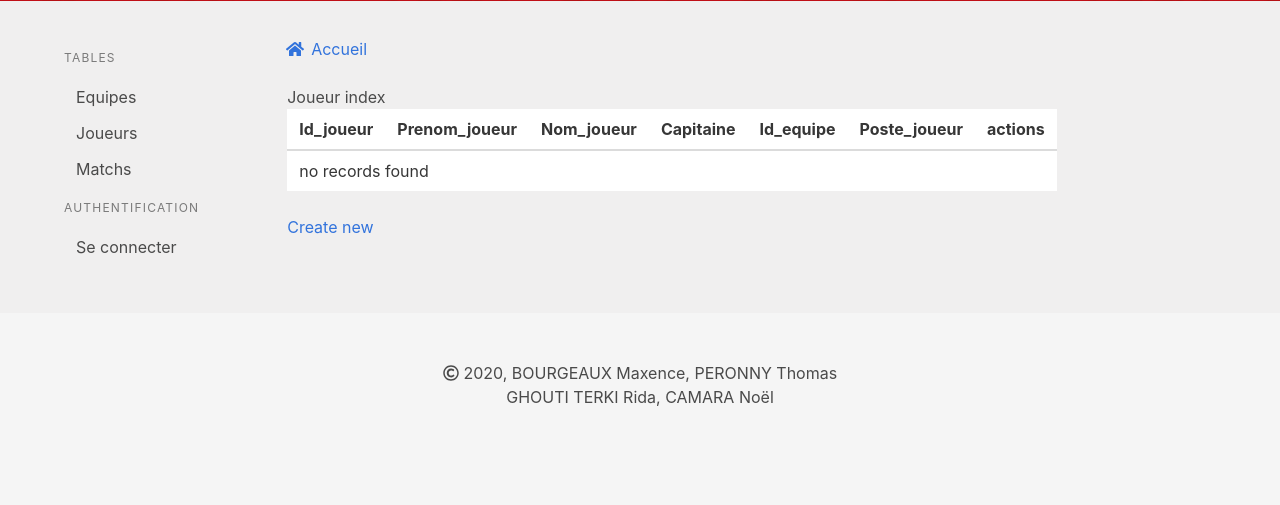
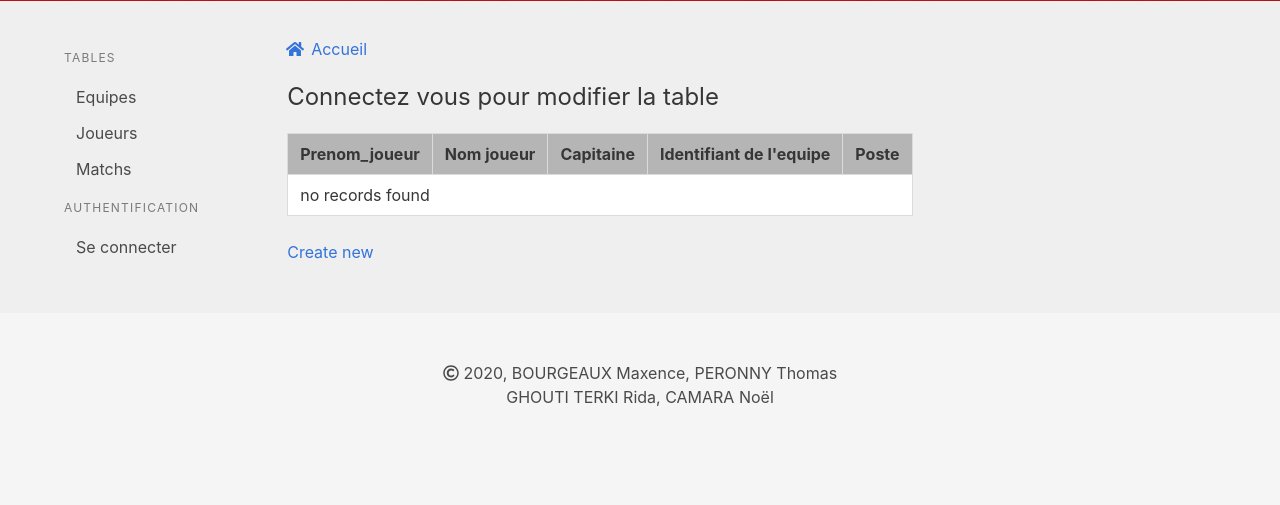
Before and after one commit to noelcamara/TP8-symfony, a Symfony app: template projet_BasketBall/templates/joueur/index.html.twig in a window 1280 px wide. Shown: the part 365-870 px from the top of the page. Run offline with Twig, Linux system fonts and the light colour scheme; the template is opened without the code that fills it, so the values that code supplies are empty; some libraries are stand-ins or nearby versions.

Commit message:
Modification des tables et début de modification de formulaire

```diff
--- a/projet_BasketBall/templates/equipe/edit.html.twig
+++ b/projet_BasketBall/templates/equipe/edit.html.twig
@@ -7,7 +7,7 @@
 
     {{ include('equipe/_form.html.twig', {'button_label': 'Update'}) }}
 
-    <a href="{{ path('equipe_index') }}">back to list</a>
+    <a href="{{ path('equipe_index') }}">Retour</a>
 
     {{ include('equipe/_delete_form.html.twig') }}
 {% endblock %}
--- a/projet_BasketBall/templates/equipe/index.html.twig
+++ b/projet_BasketBall/templates/equipe/index.html.twig
@@ -8,6 +8,7 @@
     {% if not app.user %}
         <h1 class="modal-card-title is-3">Connectez vous pour modifier la table</h1>
     {% endif %}
+    <br>
 
     <div class="column is-flex">
         <table class="table is-bordered">
--- a/projet_BasketBall/templates/joueur/index.html.twig
+++ b/projet_BasketBall/templates/joueur/index.html.twig
@@ -3,32 +3,39 @@
 {% block title %}Joueur index{% endblock %}
 
 {% block content %}
-    <h1>Joueur index</h1>
+    {% if not app.user %}
+        <h1 class="modal-card-title is-3">Connectez vous pour modifier la table</h1>
+    {% endif %}
+    <br>
 
-    <table class="table">
-        <thead>
+    <table class="table is-bordered">
+        <thead class="has-background-grey-light">
             <tr>
-                <th>Id_joueur</th>
+                {#<th>Id_joueur</th>#}
                 <th>Prenom_joueur</th>
-                <th>Nom_joueur</th>
+                <th>Nom joueur</th>
                 <th>Capitaine</th>
-                <th>Id_equipe</th>
-                <th>Poste_joueur</th>
-                <th>actions</th>
+                <th>Identifiant de l'equipe</th>
+                <th>Poste</th>
+                {% if app.user %}
+                    <th>Actions</th>
+                {% endif %}
             </tr>
         </thead>
         <tbody>
         {% for joueur in joueurs %}
             <tr>
-                <td>{{ joueur.idJoueur }}</td>
+                {#<td>{{ joueur.idJoueur }}</td>#}
                 <td>{{ joueur.prenomJoueur }}</td>
                 <td>{{ joueur.nomJoueur }}</td>
                 <td>{{ joueur.capitaine }}</td>
                 <td>{{ joueur.idEquipe }}</td>
                 <td>{{ joueur.posteJoueur }}</td>
+                {% if app.user %}
                 <td>
                     <a href="{{ path('joueur_edit', {'id_joueur': joueur.getIdJoueur}) }}">Modifier ou Supprimer</a>
                 </td>
+                {% endif %}
             </tr>
         {% else %}
             <tr>
```
Also changed, not shown: projet_BasketBall/src/Form/MatchsType.php (+7 -1 lines), projet_BasketBall/templates/matchs/_form.html.twig (+8 -0 lines), projet_BasketBall/templates/matchs/index.html.twig (+14 -6 lines).
